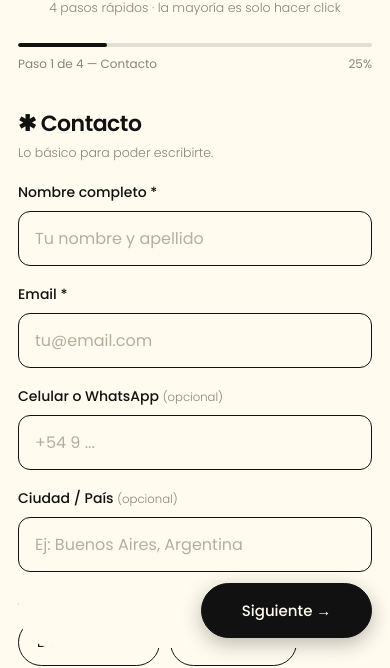
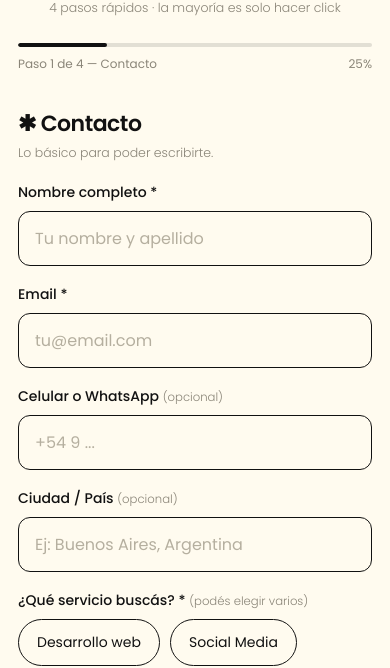
Before and after one commit to al2cuadrado/Cuestionario-Estrategico, a plain HTML site: page index.html in a window 390 px wide. Shown: the part 184-852 px from the top of the page. Drawn offline with Linux system fonts and the light colour scheme.

Commit message:
Fix: quitar sticky del botón Siguiente en mobile para que no flote sobre el contenido

```diff
--- a/index.html
+++ b/index.html
@@ -183,10 +183,8 @@
     .scale .opt{padding:11px 4px;font-size:12px}
     /* botones fijos abajo, siempre a mano */
     .nav{
-      position:sticky;bottom:12px;margin-top:28px;
-      background:var(--crema);
+      margin-top:28px;
       padding:10px 0;
-      border-radius:999px;
     }
     .btn{flex:1;padding:15px 10px;font-size:15px}
     .btn-next{box-shadow:0 6px 20px rgba(17,17,17,.28)}
```
